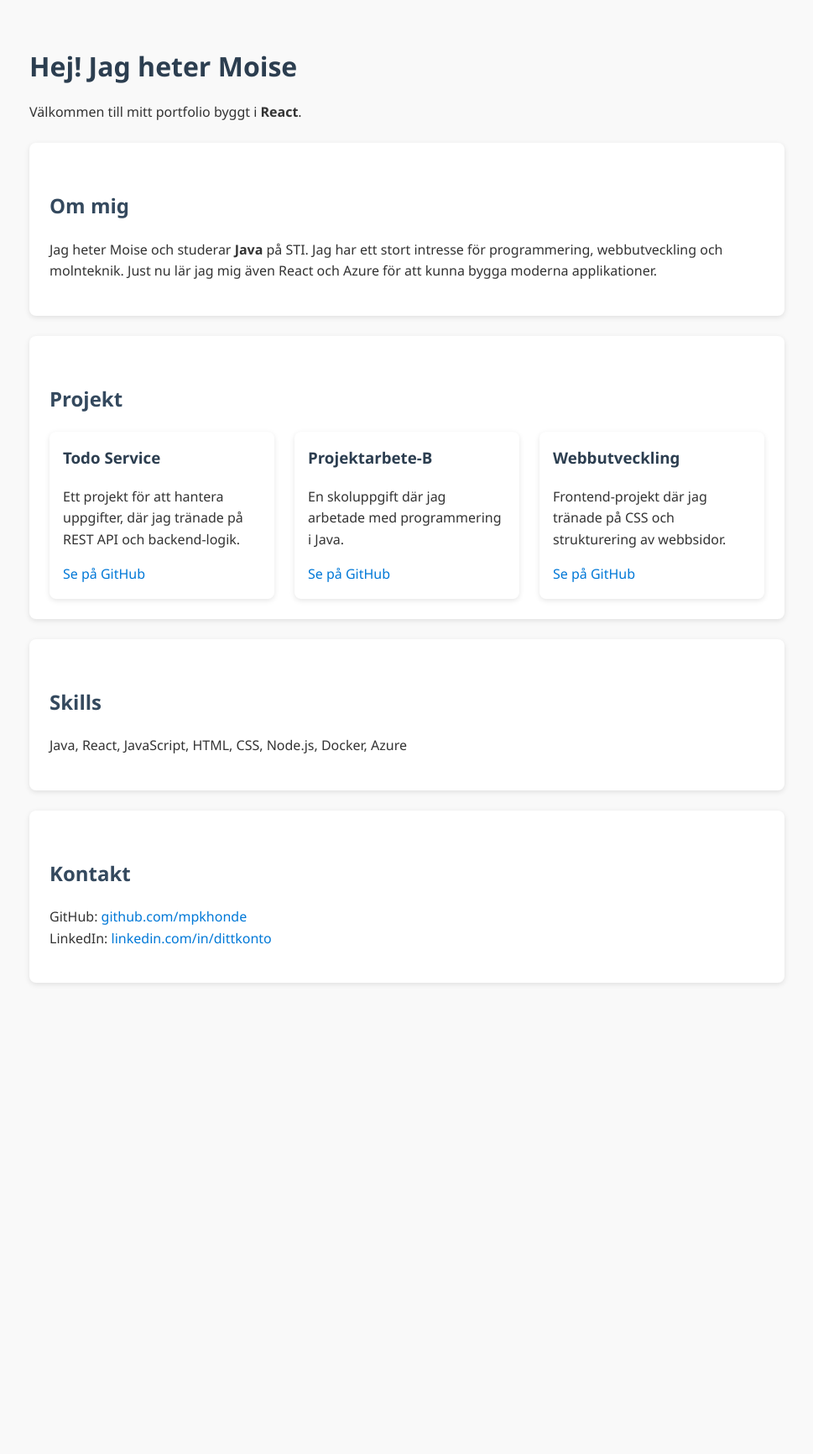
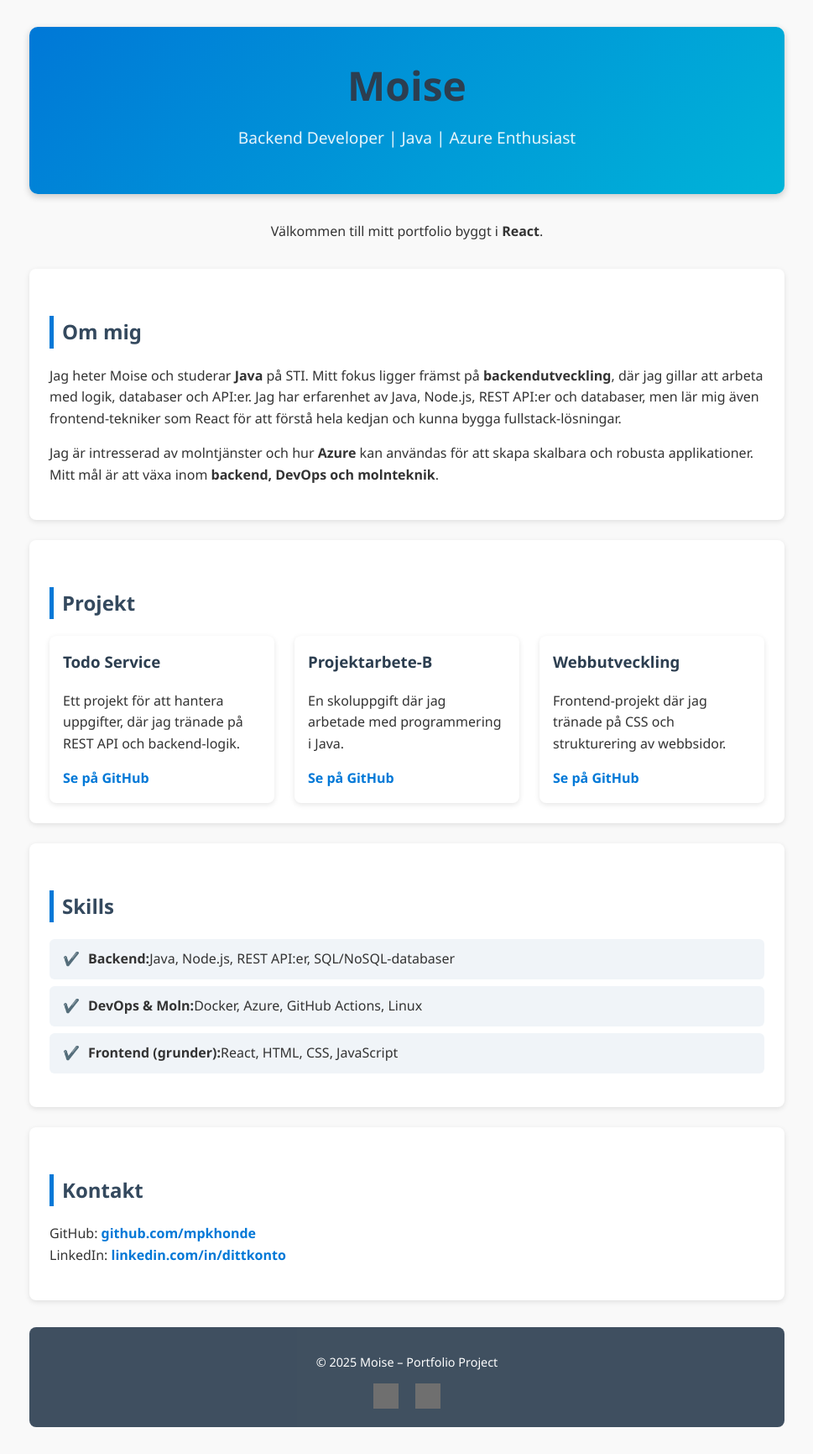
Before and after one commit to mpkhonde/portfolio, a JavaScript app: page / in a window 1280 px wide. Shown: the whole page at 84% size, without its empty margins (155-1124 px from the left). Before the commit the page ends 1226 px from the top, so only its background shows below. Built offline with nearby package versions, Linux system fonts and the light colour scheme; grey boxes are pictures that could not be loaded; the HTML template or start-up script is replaced by a standard one.

Commit message:
Första version av portfolio

```diff
--- a/src/App.css
+++ b/src/App.css
@@ -15,20 +15,29 @@ body {
 h1 {
   color: #2c3e50;
   margin-bottom: 1rem;
+  font-size: 2.5rem;
 }
 
 h2 {
   margin-top: 2rem;
   color: #34495e;
+  border-left: 5px solid #0078d7;
+  padding-left: 10px;
 }
 
 a {
   color: #0078d7;
   text-decoration: none;
+  font-weight: bold;
 }
 
 a:hover {
   text-decoration: underline;
+}
+
+.intro {
+  text-align: center;
+  margin-bottom: 2rem;
 }
 
 section {
@@ -37,6 +46,12 @@ section {
   margin: 1.5rem 0;
   border-radius: 8px;
   box-shadow: 0 2px 6px rgba(0,0,0,0.1);
+  transition: transform 0.2s ease, box-shadow 0.2s ease;
+}
+
+section:hover {
+  transform: translateY(-3px);
+  box-shadow: 0 4px 12px rgba(0,0,0,0.15);
 }
 
 .projects {
@@ -62,3 +77,81 @@ section {
   margin-top: 0;
   color: #2c3e50;
 }
+
+ul {
+  list-style: none;
+  padding: 0;
+}
+
+ul li {
+  background: #f0f4f8;
+  margin: 0.5rem 0;
+  padding: 0.7rem 1rem;
+  border-radius: 6px;
+  display: flex;
+  align-items: center;
+}
+
+ul li::before {
+  content: "✔️";
+  margin-right: 10px;
+  color: #0078d7;
+}
+
+/* Header */
+.header {
+  text-align: center;
+  margin-bottom: 2rem;
+  padding: 2rem 1rem;
+  background: linear-gradient(135deg, #0078d7, #00b4d8);
+  color: white;
+  border-radius: 10px;
+  box-shadow: 0 3px 8px rgba(0,0,0,0.2);
+}
+
+.header h1 {
+  margin: 0;
+  font-size: 3rem;
+}
+
+.tagline {
+  font-size: 1.2rem;
+  margin-top: 0.5rem;
+  font-weight: 300;
+  opacity: 0.9;
+}
+
+/* Footer */
+.footer {
+  text-align: center;
+  padding: 1rem;
+  margin-top: 2rem;
+  background-color: #2c3e50;
+  color: white;
+  border-radius: 8px;
+  font-size: 0.9rem;
+  opacity: 0.9;
+}
+
+.footer:hover {
+  opacity: 1;
+}
+
+.footer .socials {
+  margin-top: 0.5rem;
+}
+
+.footer .socials a {
+  margin: 0 10px;
+}
+
+.footer .socials img {
+  width: 30px;
+  height: 30px;
+  filter: invert(100%);
+  transition: transform 0.2s ease;
+}
+
+.footer .socials img:hover {
+  transform: scale(1.2);
+}
--- a/src/App.js
+++ b/src/App.js
@@ -3,18 +3,30 @@ import './App.css';
 function App() {
   return (
     <div className="container">
-      <h1>Hej! Jag heter Moise</h1>
-      <p>Välkommen till mitt portfolio byggt i <strong>React</strong>.</p>
+      {/* Header */}
+      <header className="header">
+        <h1>Moise</h1>
+        <p className="tagline">Backend Developer | Java | Azure Enthusiast</p>
+      </header>
 
+      <p className="intro">Välkommen till mitt portfolio byggt i <strong>React</strong>.</p>
+
+      {/* Om mig */}
       <section>
         <h2>Om mig</h2>
         <p>
           Jag heter Moise och studerar <strong>Java</strong> på STI.
-          Jag har ett stort intresse för programmering, webbutveckling och molnteknik.
-          Just nu lär jag mig även React och Azure för att kunna bygga moderna applikationer.
+          Mitt fokus ligger främst på <strong>backendutveckling</strong>, där jag gillar att arbeta med logik,
+          databaser och API:er. Jag har erfarenhet av Java, Node.js, REST API:er och databaser,
+          men lär mig även frontend-tekniker som React för att förstå hela kedjan och kunna bygga fullstack-lösningar.
+        </p>
+        <p>
+          Jag är intresserad av molntjänster och hur <strong>Azure</strong> kan användas för att skapa
+          skalbara och robusta applikationer. Mitt mål är att växa inom <strong>backend, DevOps och molnteknik</strong>.
         </p>
       </section>
 
+      {/* Projekt */}
       <section>
         <h2>Projekt</h2>
         <div className="projects">
@@ -38,11 +50,17 @@ function App() {
         </div>
       </section>
 
+      {/* Skills */}
       <section>
         <h2>Skills</h2>
-        <p>Java, React, JavaScript, HTML, CSS, Node.js, Docker, Azure</p>
+        <ul>
+          <li><strong>Backend:</strong> Java, Node.js, REST API:er, SQL/NoSQL-databaser</li>
+          <li><strong>DevOps & Moln:</strong> Docker, Azure, GitHub Actions, Linux</li>
+          <li><strong>Frontend (grunder):</strong> React, HTML, CSS, JavaScript</li>
+        </ul>
       </section>
 
+      {/* Kontakt */}
       <section>
         <h2>Kontakt</h2>
         <p>
@@ -50,6 +68,19 @@ function App() {
           LinkedIn: <a href="https://linkedin.com/in/dittkonto" target="_blank" rel="noreferrer">linkedin.com/in/dittkonto</a>
         </p>
       </section>
+
+      {/* Footer */}
+      <footer className="footer">
+        <p>© 2025 Moise – Portfolio Project</p>
+        <div className="socials">
+          <a href="https://github.com/mpkhonde" target="_blank" rel="noreferrer">
+            <img src="https://cdn.jsdelivr.net/gh/devicons/devicon/icons/github/github-original.svg" alt="GitHub" />
+          </a>
+          <a href="https://linkedin.com/in/dittkonto" target="_blank" rel="noreferrer">
+            <img src="https://cdn.jsdelivr.net/gh/devicons/devicon/icons/linkedin/linkedin-original.svg" alt="LinkedIn" />
+          </a>
+        </div>
+      </footer>
     </div>
   );
 }
```
Also changed, not shown: 1 other file (tests, documents, lock files or other folders).
